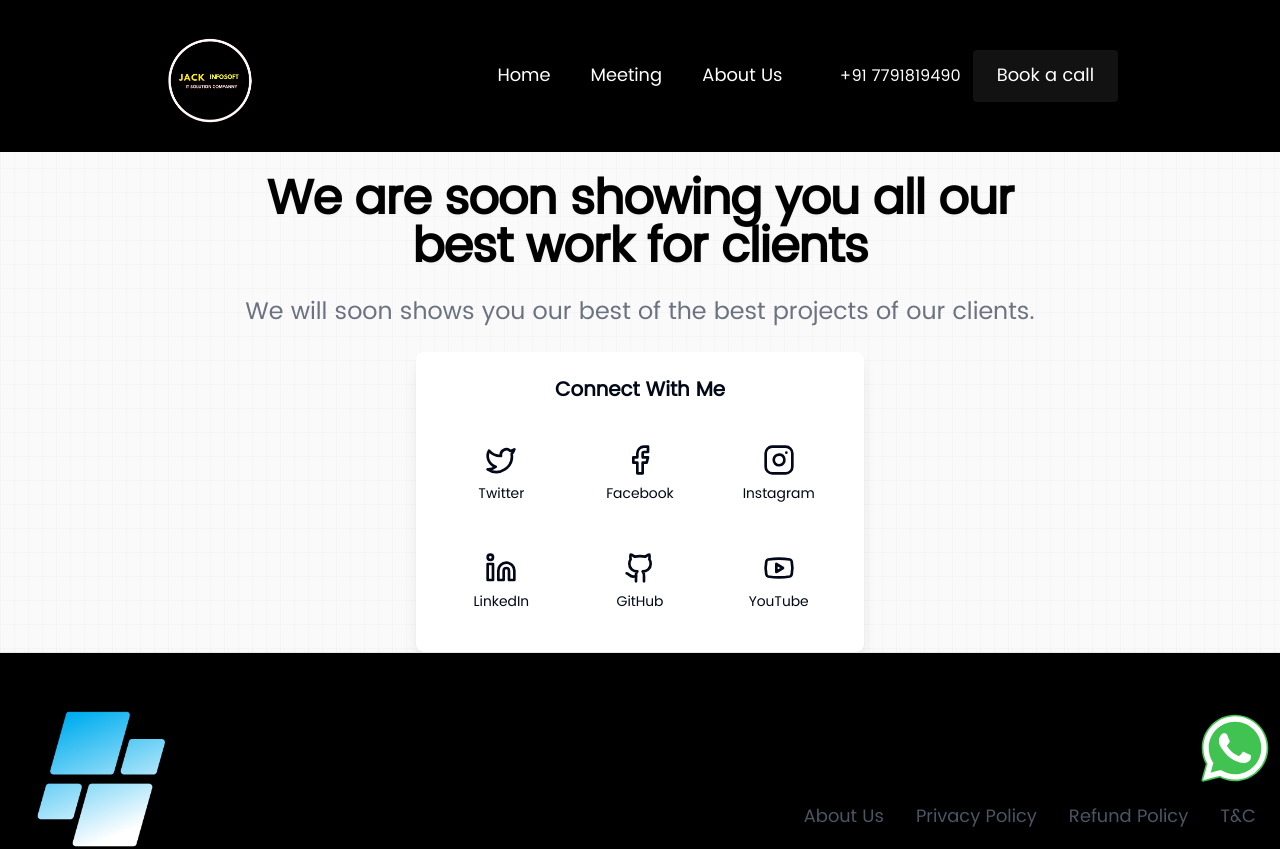
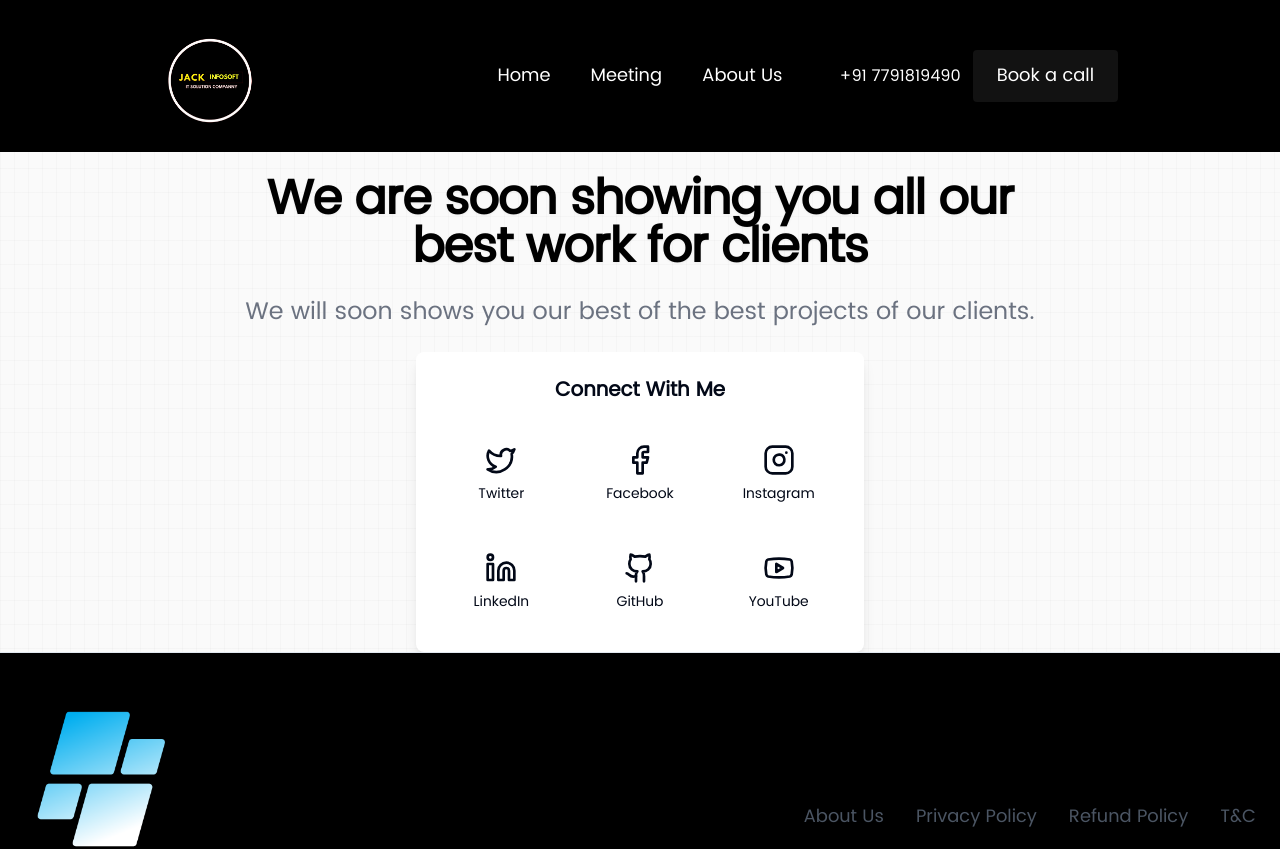
Before and after one commit to harshparmar009/jack007, a Next.js app: page /showcase in a window 1280 px wide. Shown: the top 849 px of the page. Built offline with nearby package versions, Linux system fonts and the light colour scheme.

Commit message:
removing animation

```diff
--- a/src/components/pages/Footer.tsx
+++ b/src/components/pages/Footer.tsx
@@ -1,15 +1,15 @@
 import React from "react";
 import Image from "next/image";
 import Link from "next/link";
-import Lottie from "lottie-react";
-import whatsappData from './Animation.json'
+// import Lottie from "lottie-react";
+// import whatsappData from './Animation.json'
 
 function Footer() {
-  const phoneNumber = "+917791819490"; // Replace with your desired phone number
+  // const phoneNumber = "+917791819490"; // Replace with your desired phone number
 
-  const makeCall = () => {
-    window.location.href = `tel:${phoneNumber}`;
-  };
+  // const makeCall = () => {
+  //   window.location.href = `tel:${phoneNumber}`;
+  // };
 
   return (
     <div>
@@ -38,11 +38,11 @@ function Footer() {
       </div>
     </footer>
 
-    <div className='z-50 fixed bottom-[5px] right-[5px]'>
+    {/* <div className='z-50 fixed bottom-[5px] right-[5px]'>
         <button onClick={makeCall}>
          <Lottie animationData={whatsappData} loop={true}  style={{ width: 80, height: 80 }} />
         </button>
-      </div>
+      </div> */}
     </div>
   );
 }
```
